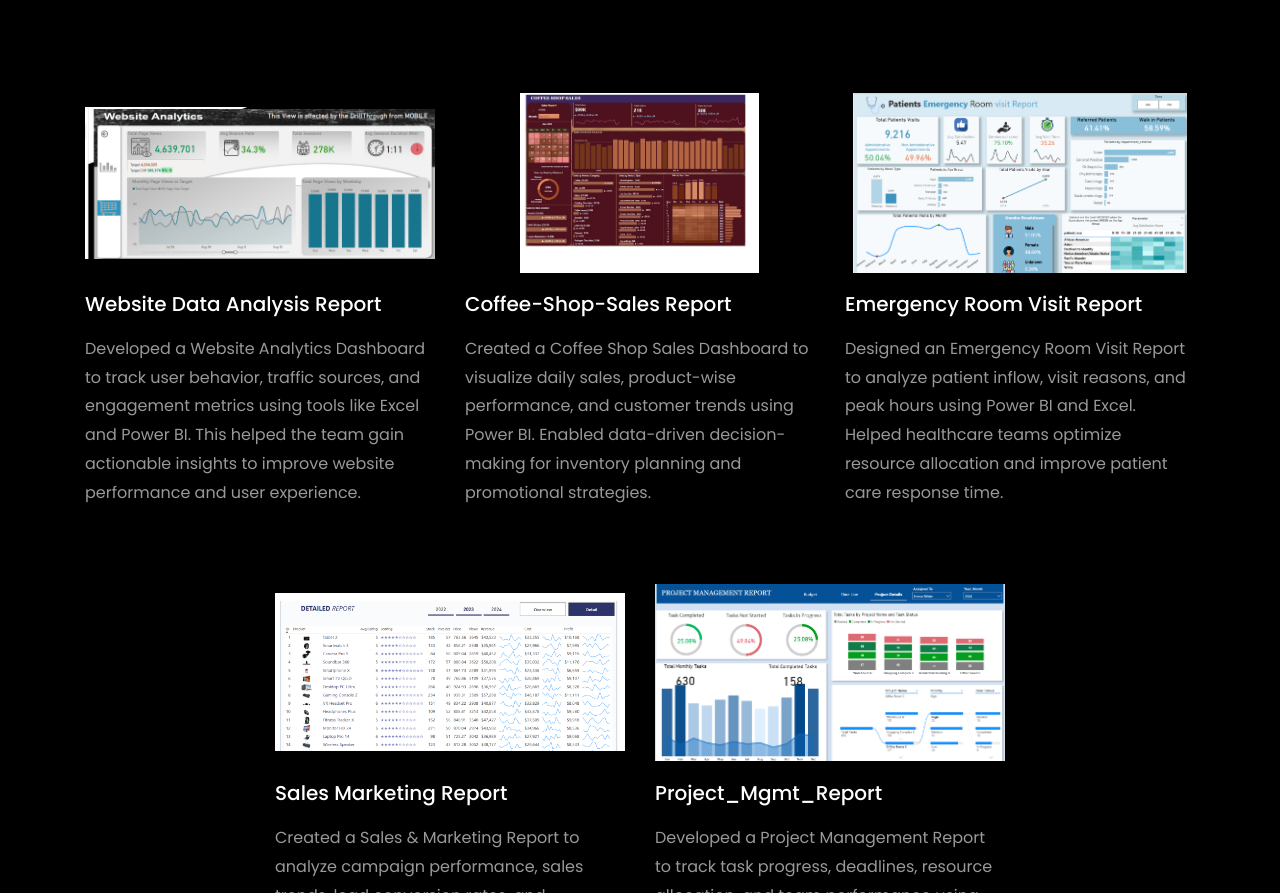
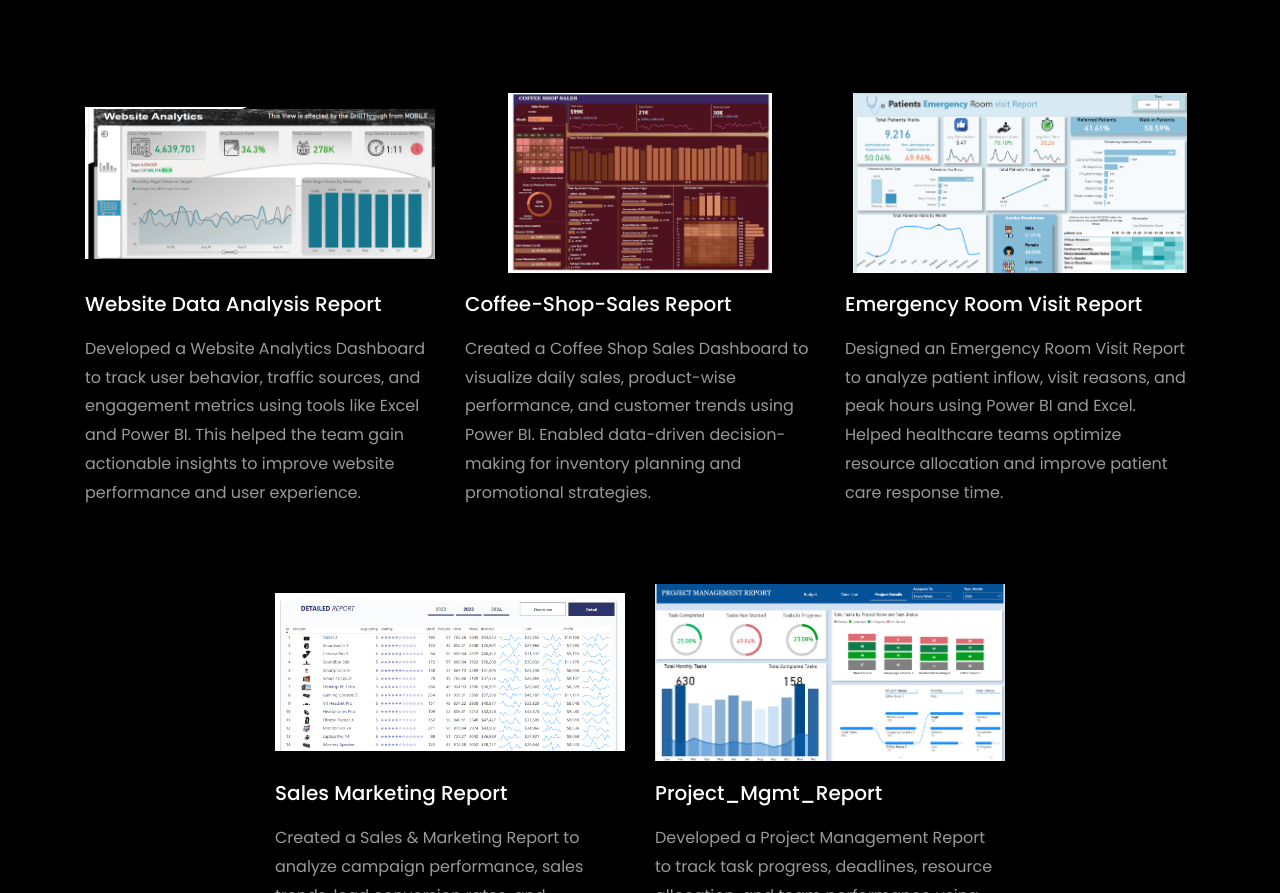
Before and after one commit to palak1124/palak1124.github.io, a plain HTML site: page index.html in a window 1280 px wide. Shown: the part 3936-4829 px from the top of the page. Drawn offline with Linux system fonts and the light colour scheme; files whose address does not match are found by name.

Commit message:
Update index.html

```diff
--- a/index.html
+++ b/index.html
@@ -416,7 +416,7 @@
           </div>
           <div class="col-md-4 d-flex ftco-animate">
           	<div class="blog-entry justify-content-end">
-              <a href="https://github.com/palak1124/Coffee-Shop-Sales" class="block-20 zoom-effect" style="background-image: url('images/CoffeeShop.png');">
+              <a href="https://github.com/palak1124/Coffee-Shop-Sales" class="block-20 zoom-effect" style="background-image: url('images/CoffeesShop.png');">
               </a>
               <div class="text mt-3 float-right d-block">
 
```
